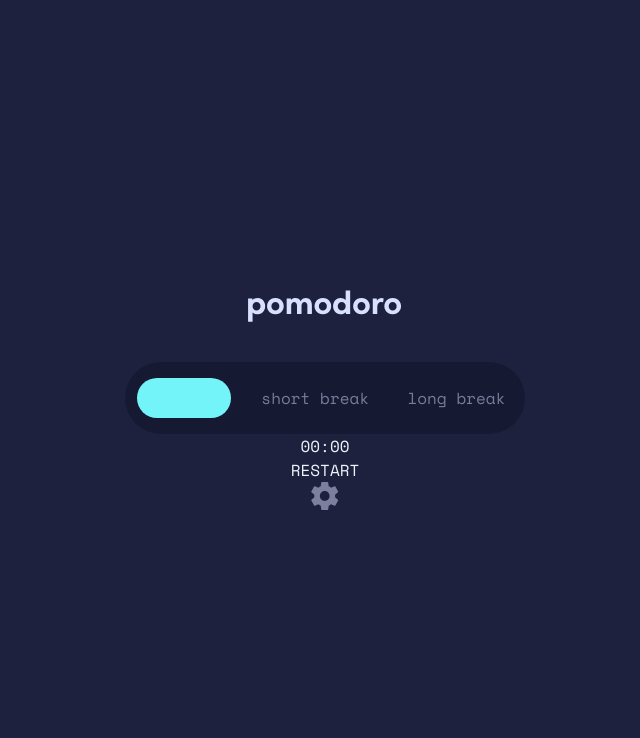
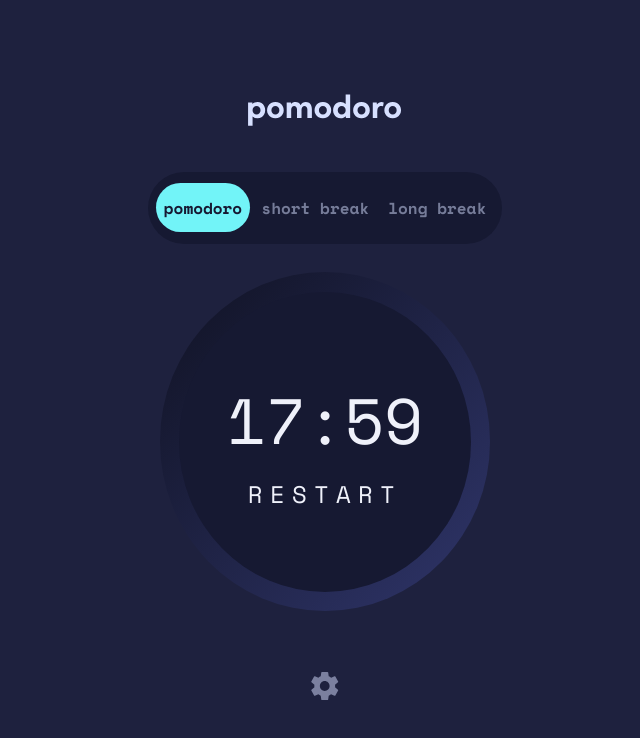
Before and after one commit to abdalla2hagos/Pomodoro, a React (Vite) app in the folder pomodoro/: page / in a window 1280 px wide. Shown: the top 738 px of the page, without its empty margins (315-955 px from the left). Built offline with nearby package versions, Linux system fonts and the light colour scheme.

Commit message:
new features

```diff
--- a/pomodoro/src/App.jsx
+++ b/pomodoro/src/App.jsx
@@ -1,4 +1,4 @@
-import { useState } from 'react'
+import { useState, useRef } from 'react'
 import Logo from './assets/logo'
 import IconSettings from './assets/IconSettings'
 import IconClose from './assets/IconClose'
@@ -7,7 +7,7 @@ import IconArrowDown from './assets/IconArrowDown'
 
 
 function App() {
-  const [count, setCount] = useState(0)
+  const modal = useRef()
 
   return (
     <div className='wrapper'>
@@ -16,49 +16,52 @@ function App() {
 
       <nav>
         <ul className='nav__menu'>
-          <li className='isActive'>pomodoro</li>
-          <li>short break</li>
-          <li>long break</li>
+          <li className='isActive nav__item'>pomodoro</li>
+          <li className='nav__item'>short break</li>
+          <li className='nav__item'>long break</li>
         </ul>
       </nav>
     </header>
 
     <main className='main'>
-      <time>00:00</time>
-      <p>RESTART</p>
+      <time className='main__time'>17:59</time>
+      <p className='main__timeStatus'>RESTART</p>
+      {/* <svg className='circleContainer' xmlns="http://www.w3.org/2000/svg">
+        <circle pathLength="100" cx="100" cy="60" r="50" stroke="black" class="circle" />
+      </svg> */}
     </main>
 
-    <footer className='footer'>
+    <footer className='footer' onClick={()=> modal.current.showModal()}>
       <IconSettings />
     </footer>
 
-    <dialog>
-      <div className='flex--space'>
+    <dialog className='dialog' ref={modal}>
+      <div className='flex--between settings'>
         <h2 className='settings__title'>Settings</h2>
         <IconClose />
       </div>
 
-      <div>
-        <h3 className='time__title'>TIME (MINUTES)</h3>
+      <div className='timeContainer'>
+        <h3 className='timeTitle'>TIME (MINUTES)</h3>
 
         <div>
-          <div className='flex--space'>
-            <p>pomodoro</p>
+          <div className='flex--between timeEditContainer'>
+            <p className='timeEditTitle'>pomodoro</p>
 
-            <div>
+            <div className='flex--between timeEdit'>
               <p>25</p>
 
-              <div>
+              <div className='arrowContainer'>
                 <IconArrowUp />
                 <IconArrowDown />
               </div>
             </div>
           </div>
 
-          <div>
-            <p>short break</p>
+          <div className='flex--between timeEditContainer'>
+            <p className='timeEditTitle'>short break</p>
 
-            <div>
+            <div className='flex--between timeEdit'>
               <p>5</p>
 
               <div>
@@ -68,10 +71,10 @@ function App() {
             </div>
           </div>
 
-          <div>
-            <p>long break</p>
+          <div className='flex--between'>
+            <p className='timeEditTitle'>long break</p>
 
-            <div>
+            <div className='flex--between timeEdit'>
               <p>15</p>
 
               <div>
@@ -83,7 +86,7 @@ function App() {
         </div>
       </div>
 
-      <div className='flex--space'>
+      <div className='flex fontContainer'>
         <h3>FONT</h3>
 
         <div>
@@ -93,7 +96,7 @@ function App() {
         </div>
       </div>
 
-      <div className='flex--space'>
+      <div className='flex'>
         <h3>COLOR</h3>
 
         <div>
--- a/pomodoro/src/assets/IconArrowDown.jsx
+++ b/pomodoro/src/assets/IconArrowDown.jsx
@@ -2,7 +2,7 @@ import React from "react";
 
 function IconArrowDown(){
     return(
-        <svg xmlns="http://www.w3.org/2000/svg" width="14" height="7"><path fill="none" stroke="#1E213F" strokeOpacity=".25" strokeWidth="2" d="M1 1l6 4 6-4"/></svg>
+        <svg className="arrowDown" xmlns="http://www.w3.org/2000/svg" width="14" height="7"><path fill="none" stroke="#1E213F" strokeOpacity=".25" strokeWidth="2" d="M1 1l6 4 6-4"/></svg>
     )
 }
 
--- a/pomodoro/src/assets/IconArrowUp.jsx
+++ b/pomodoro/src/assets/IconArrowUp.jsx
@@ -2,7 +2,7 @@ import React from "react";
 
 function IconArrowUP(){
     return(
-        <svg xmlns="http://www.w3.org/2000/svg" width="14" height="7"><path fill="none" stroke="#1E213F" strokeOpacity=".25" strokeWidth="2" d="M1 6l6-4 6 4"/></svg>
+        <svg className="arrowUp" xmlns="http://www.w3.org/2000/svg" width="14" height="7"><path fill="none" stroke="#1E213F" strokeOpacity=".25" strokeWidth="2" d="M1 6l6-4 6 4"/></svg>
     )
 }
 
--- a/pomodoro/src/reset.css
+++ b/pomodoro/src/reset.css
@@ -53,7 +53,6 @@ img,
 picture,
 svg {
   max-width: 100%;
-  display: block;
 }
 
 
--- a/pomodoro/src/style.css
+++ b/pomodoro/src/style.css
@@ -9,6 +9,9 @@
 
   --fs-1-75: 1.75rem;
   --fs-1-18: 1.18rem;
+  --fs-4: 4rem;
+  --fs-1-5: 1.5rem;
+  --fs-1-6: 1.6rem;
 
   --clr-orange: 0, 91%, 71%;
   --clr-blue: 182, 91%, 71%;
@@ -25,7 +28,6 @@ body{
   justify-content: center;
   align-items: center;
   min-height: 100vh;
-  font-family: var(--ff-s);
   background-color: hsl(var(--clr-dark-blue-2));
 }
 
@@ -34,11 +36,15 @@ body{
   text-align: center;
 }
 
-.logo,
-.footer{
-  justify-self: center;
+.main,
+.header{
+  font-family: var(--ff-s);
 }
+
 /* global end */
+.header{
+  margin-block-end: 3rem
+}
 /* header start */
 .logo{
   margin-block-end: 2.5rem;
@@ -46,35 +52,186 @@ body{
 
 .nav__menu{
   display: flex;
-  justify-content: space-between;
-  position: relative;
-  font-size: 1rem;
-  padding: 1.5em 0;
+  gap: 1.2rem;
+  padding: 1.5em 1em;
   border-radius: 100rem;
   background-color: hsl(var(--clr-dark-blue-1));
-  color: hsla(var(--clr-grey-1), 0.5)
+  color: hsla(var(--clr-grey-1), 0.5);
 }
 
-.nav__menu li{
-  margin: 0 1.2rem;
+.nav__item{
+  cursor: pointer;
+  font-weight: var(--fw-bold);
 }
 
 .isActive{
   position: relative;
-  z-index: 2;
+  isolation: isolate;
 }
 
 .isActive::before{
   content: '';
   position: absolute;
-  inset: -0.5rem;
+  z-index: -1;
+  inset: -0.8rem -0.5rem;
+  background-color: hsl(var(--clr-blue));
   border-radius: 100rem;
-  background-color: hsl(var(--clr-blue));
-  z-index: 0;
+}
+
+.isActive.nav__item{
+  color: hsl(var(--clr-dark-blue-1));
 }
 /* header end */
 /* main start */
+.main,
+.circleContainer{
+  padding: 5rem 3rem;
+  border-radius: 50%;
+}
+
 .main{
+  position: relative;
+  background-color: hsl(var(--clr-dark-blue-1));
   color: hsl(var(--clr-grey-2));
+  margin-inline: auto;
+  margin-block-end: 5rem;
+  cursor: pointer;
+}
+
+.main::before{
+  content: '';
+  position: absolute;
+  inset: -1.2rem;
+  background: linear-gradient(to left top, #2f356a, #101223);
+  border-radius: 50%;
+  z-index: -1;
+}
+
+.main__time{
+  font-size: var(--fs-4);
+}
+
+.main__timeStatus{
+  margin-block-start: 0.5rem;
+  letter-spacing: 0.5ch;
+  font-size: var(--fs-1-5);
+}
+
+.circleContainer{
+  position: absolute;
+  inset: 0;
+  height: 100%;
+  width: 100%;
+  outline: 1px solid red;
+}
+
+.circle{
+  /* fill: transparent; */
+  stroke-width: 5px;
+  outline: 1px solid red;
+  stroke-dasharray: 100px;
+  stroke-dashoffset: 0px;
 }
 /* main end */
+/* footer start */
+.footer{
+  cursor: pointer;
+}
+/* footer end */
+/* modal start */
+.dialog{
+  position: relative;
+  font-family: var(--ff-k);
+  top: 50%;
+  left: 50%;
+  transform: translate(-50%, -50%);
+  border: 0;
+  border-radius: .5rem;
+  padding: 1em;
+  width: 70%;
+}
+
+.dialog::backdrop{
+  background: rgba(0, 0, 0, 0.5 );
+}
+
+.flex--between{
+  display: flex;
+  align-items: center;
+  justify-content: space-between;
+}
+
+.settings{
+  margin-block-end: 1.5rem;
+}
+
+.settings__title{
+  font-size: var(--fs-1-6);
+  font-weight: var(--fw-bold);
+}
+
+.settings__title::before{
+  content: '';
+  position: absolute;
+  background-color: hsla(var(--clr-dark-blue-1), 0.1);
+  left: 0;
+  right: 0;
+  bottom: 83%;
+  height: 0.1rem;
+}
+
+.timeTitle{
+  letter-spacing: 0.5ch;
+  margin-block-end: 1rem;
+  font-weight: var(--fw-medium);
+}
+
+.timeEditTitle{
+  color: hsla(var(--clr-dark-blue-2), 0.5);
+  font-weight: var(--fw-medium);
+}
+
+.timeEdit{
+  width: 5rem;
+  background-color: hsl(var(--clr-grey-2));
+  padding: 0.4em 0.7em;
+  border-radius: 0.5rem;
+}
+
+.timeEdit p{
+  /* margin-inline-end: 2rem; */
+  font-weight: var(--fw-medium);
+}
+
+.arrowUp,
+.arrowDown{
+  display: block;
+  cursor: pointer;
+}
+
+.arrowUp{
+  margin-block-end: 0.5rem;
+}
+
+.timeEditContainer{
+  margin-block-end: 0.5rem;
+}
+
+.flex{
+  display: flex;
+  flex-direction: column;
+}
+
+.timeContainer{
+  margin-block-end: 2rem;
+}
+.fontContainer::before{
+  content: '';
+  position: absolute;
+  background-color: hsla(var(--clr-dark-blue-1), 0.1);
+  left: 0;
+  right: 0;
+  bottom: 36%;
+  height: 0.1rem;
+}
+/* modal end */
```
